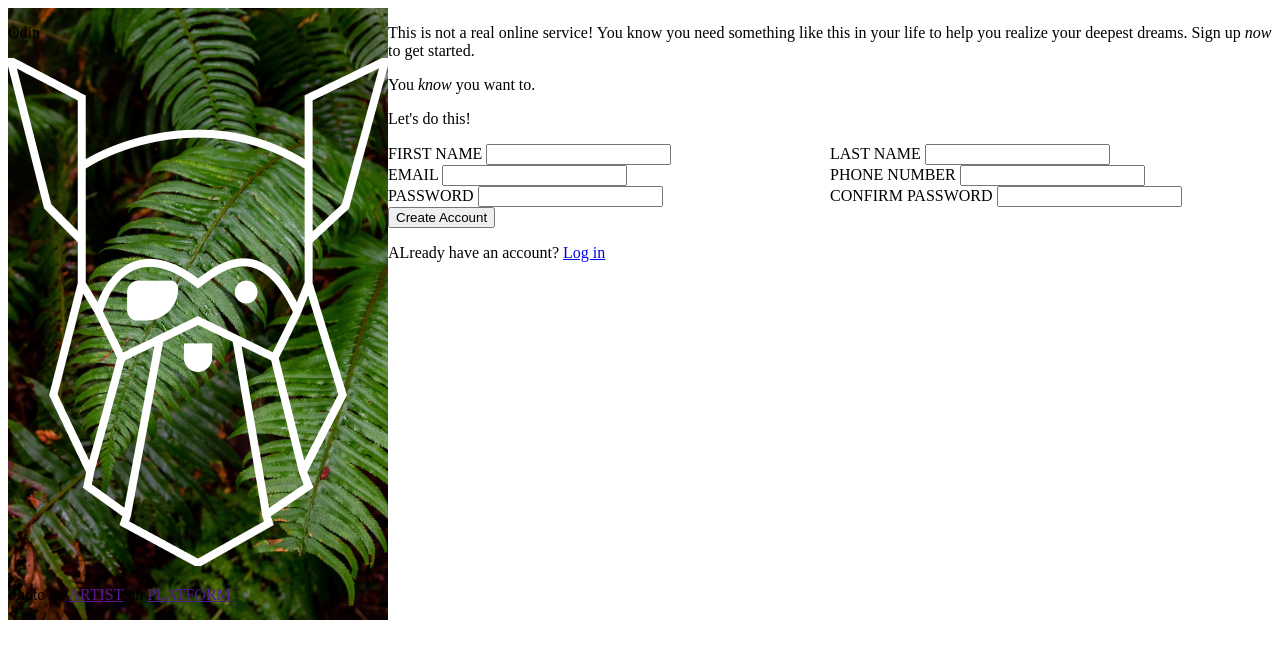
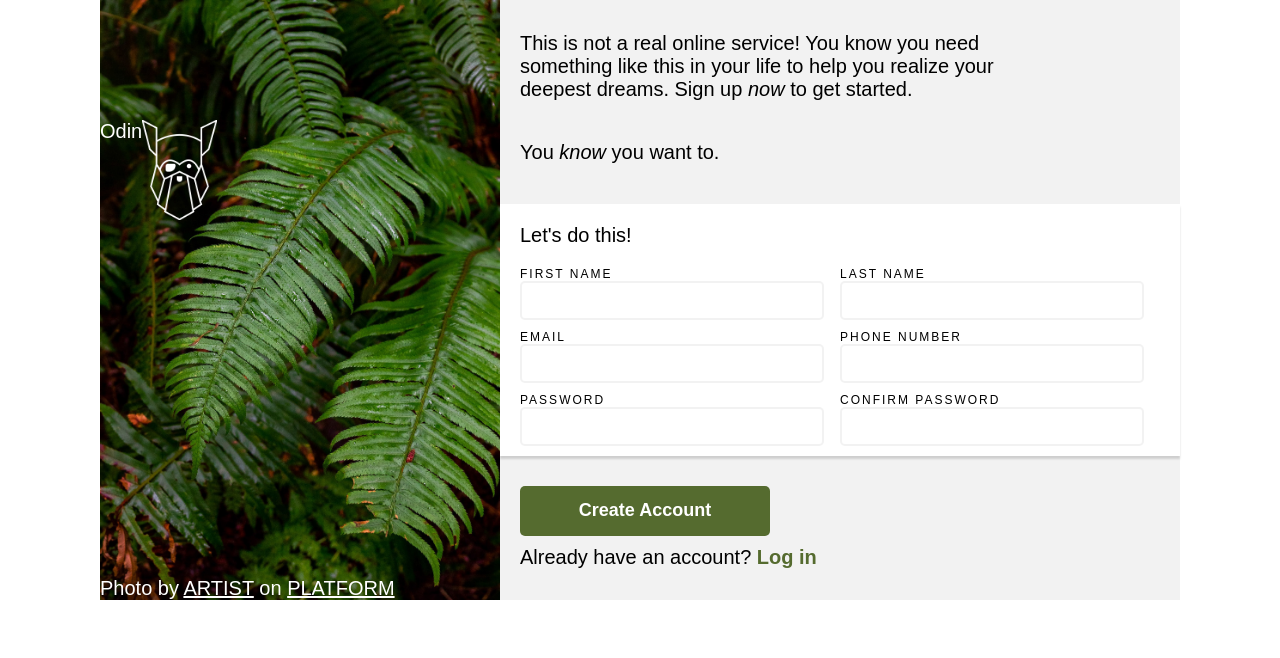
Before and after one commit to matthewsdreier/Sign-Up-Form, a plain HTML site: page index.html in a window 1280 px wide. Drawn offline with Linux system fonts and the light colour scheme.

Commit message:
Background colors, margins, font, button/links

```diff
--- a/index.html
+++ b/index.html
@@ -13,7 +13,9 @@
             <p>Odin</p>
             <img src="./Assets/Odin_logo.png" alt="Odin Logo">
         </div>
-        <p>Photo by <a href="">ARTIST</a> on <a href="">PLATFORM</a></p>
+        <div class="credit">
+            <p>Photo by <a href="">ARTIST</a> on <a href="">PLATFORM</a></p>
+        </div>
     </div>
 
     <form action="post.html" method="post">
@@ -57,7 +59,7 @@
         </div>
 
         <button type="submit">Create Account</button>
-        <p>ALready have an account? <a href="index.html">Log in</a></p>
+        <p>Already have an account? <a href="index.html">Log in</a></p>
 
     </form>
 
--- a/style.css
+++ b/style.css
@@ -1,13 +1,123 @@
+* {
+    margin: 0;
+    padding: 0;
+    border: 0;
+}
+
 body {
     display: flex;
+    margin: 0px 100px;
+    justify-content: center;
+    min-height: 600px;
 }
 
 .sidebar {
     background-image: url("./Assets/sidebar_image.jpg");
     background-size: cover;
+    height: 600px;
+    width: 400px;
+    flex: 0 0 auto;
+    position: relative;
+    display: flex;
 }
 
 .fields {
     display: grid;
     grid-template-columns: 1fr 1fr;
+    margin: 0px 20px;
 }
+
+.grid {
+    display: flex;
+    flex-direction: column;
+}
+
+form {
+    display: flex;
+    flex-direction: column;
+    background-color: rgb(0 0 0 / 0.05);
+    justify-content: center;
+    align-items: left;
+    max-width: 1000px;
+}
+
+.hero {
+    height: 100px;
+    display: flex;
+    position: relative;
+    top: 20%;
+    flex: auto;
+}
+
+p {
+    font-family: Arial, sans-serif;
+    margin: 20px 125px 20px 20px;
+    font-size: 20px;
+}
+
+form>div {
+    background-color: white;
+    margin: 20px 0px;
+    box-shadow: 0px 3px 2px rgb(0 0 0 / 0.15);
+}
+
+button {
+    width: 250px;
+    height: 50px;
+    background-color: darkolivegreen;
+    border-radius: 5px;
+    margin: 10px 20px -10px 20px;
+    font-family: Arial, sans-serif;
+    font-size: 18px;
+    color: white;
+    font-weight: 700;
+}
+
+form a {
+    color: darkolivegreen;
+    font-weight: 700;
+    text-decoration: none;
+}
+
+label {
+    font-size: 12px;
+    font-family: Arial, sans-serif;
+    letter-spacing: 2px;
+}
+
+input {
+    height: 35px;
+    border: 2px solid rgb(0 0 0 / 0.05);
+    border-radius: 5px;
+    width: 300px;
+    margin: 0px 0px 10px 0px;
+}
+
+input:focus {
+    box-shadow: 3px 3px 2px rgb(0 0 0 / 0.15);
+}
+
+input:invalid {
+    border-color: red;
+}
+
+.credit {
+    position: absolute;
+    bottom: 0;
+    flex: auto;
+}
+
+.credit p {
+    margin: 0;
+    justify-content: center;
+    color: white;
+}
+
+.hero p {
+    margin: 0;
+    color: white;
+}
+
+a:visited {
+    color: white;
+}
```
